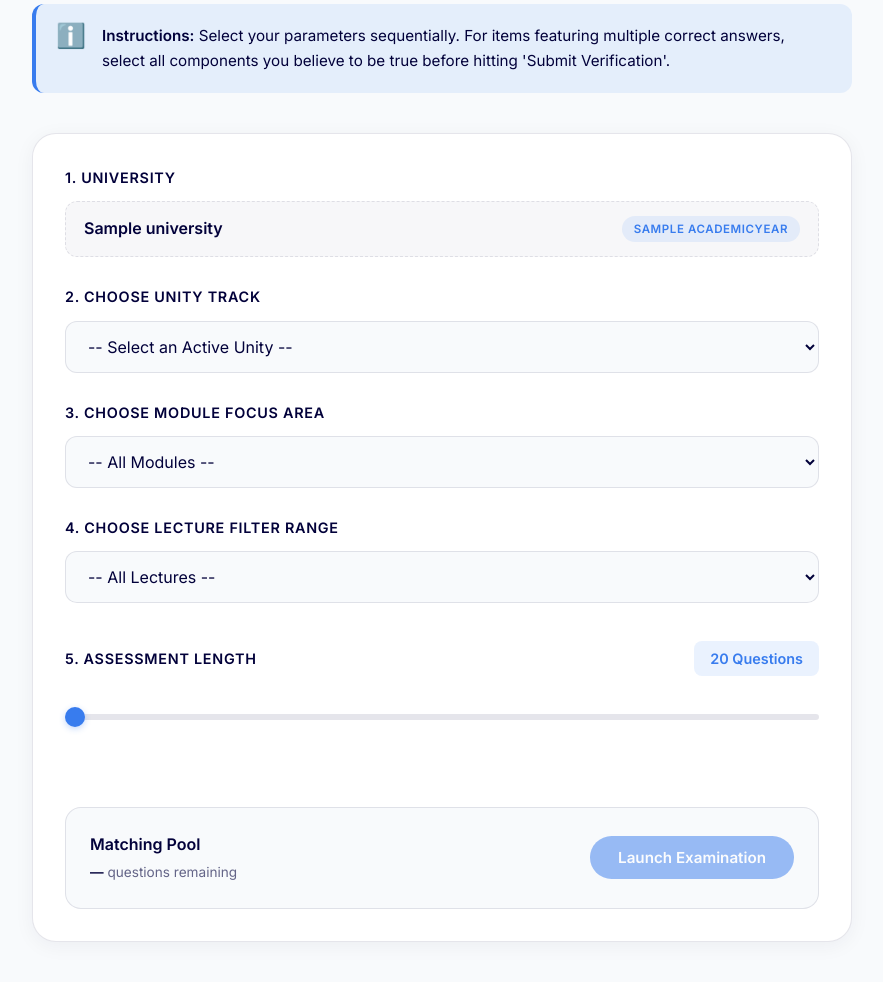
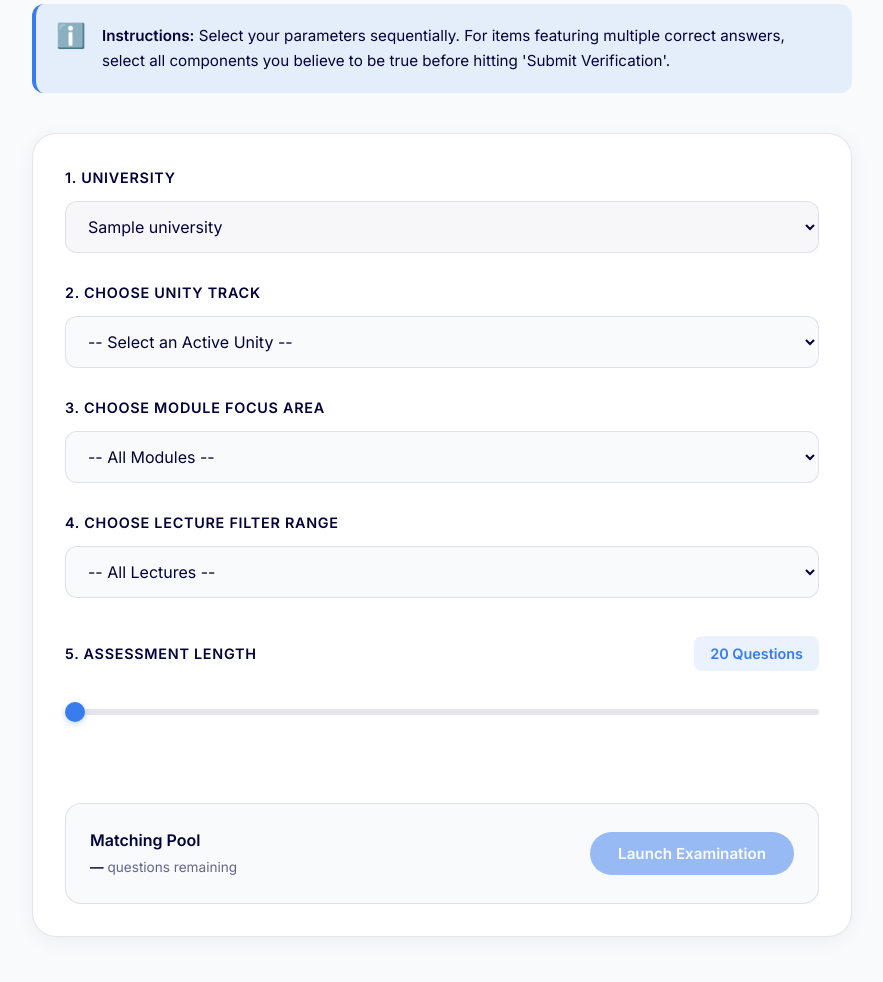
Before and after one commit to MarvyAyman/vitalia, a Django app: template quiz/templates/quiz/quiz_config.html in a window 1280 px wide. Shown: the part 162-1144 px from the top of the page, without its empty margins (198-1081 px from the left). After the commit the page ends 1099 px from the top, so only its background shows below. Run offline with Django 5.2, Linux system fonts and the light colour scheme; the template is opened without the code that fills it: values that come from a table or form of the project are taken from there, others are empty; tables that the repository leaves empty hold one stand-in row (values such as "Sample post").

Commit message:
Refactor university selection to use a dropdown

```diff
--- a/quiz/templates/quiz/quiz_config.html
+++ b/quiz/templates/quiz/quiz_config.html
@@ -191,12 +191,11 @@
     <div class="card-custom" style="display: flex; flex-direction: column; gap: 28px; margin-bottom: 40px;">
 
       <div class="form-group">
-        <label class="form-label">1. University</label>
-        <div class="form-input" style="display: flex; align-items: center; gap: 12px; cursor: default; pointer-events: none; background: rgba(2,1,58,0.03); border-style: dashed;">
-          <!-- <span style="font-size: 1.1rem; flex-shrink: 0;">🏛️</span> -->
-          <span class="weight-semibold" style="color: var(--dark-navy); flex: 1;">{{ university.name }}</span>
-          <span style="background: var(--blue-light); color: var(--primary-blue); font-size: 0.72rem; font-weight: 600; padding: 4px 12px; border-radius: 100px; text-transform: uppercase; letter-spacing: 0.05em; white-space: nowrap; flex-shrink: 0;">{{ academic_year.name }}</span>
-        </div>
+        <label class="form-label" for="universitySelect">1. University</label>
+        <select id="universitySelect" class="form-input" disabled style="opacity: 1; cursor: default; color: var(--dark-navy); background: rgba(2,1,58,0.03);">
+          <option value="">-- Select University --</option>
+          <option value="{{ university.name }}" selected>{{ university.name }}</option>
+        </select>
       </div>
 
       <div class="form-group">
```
